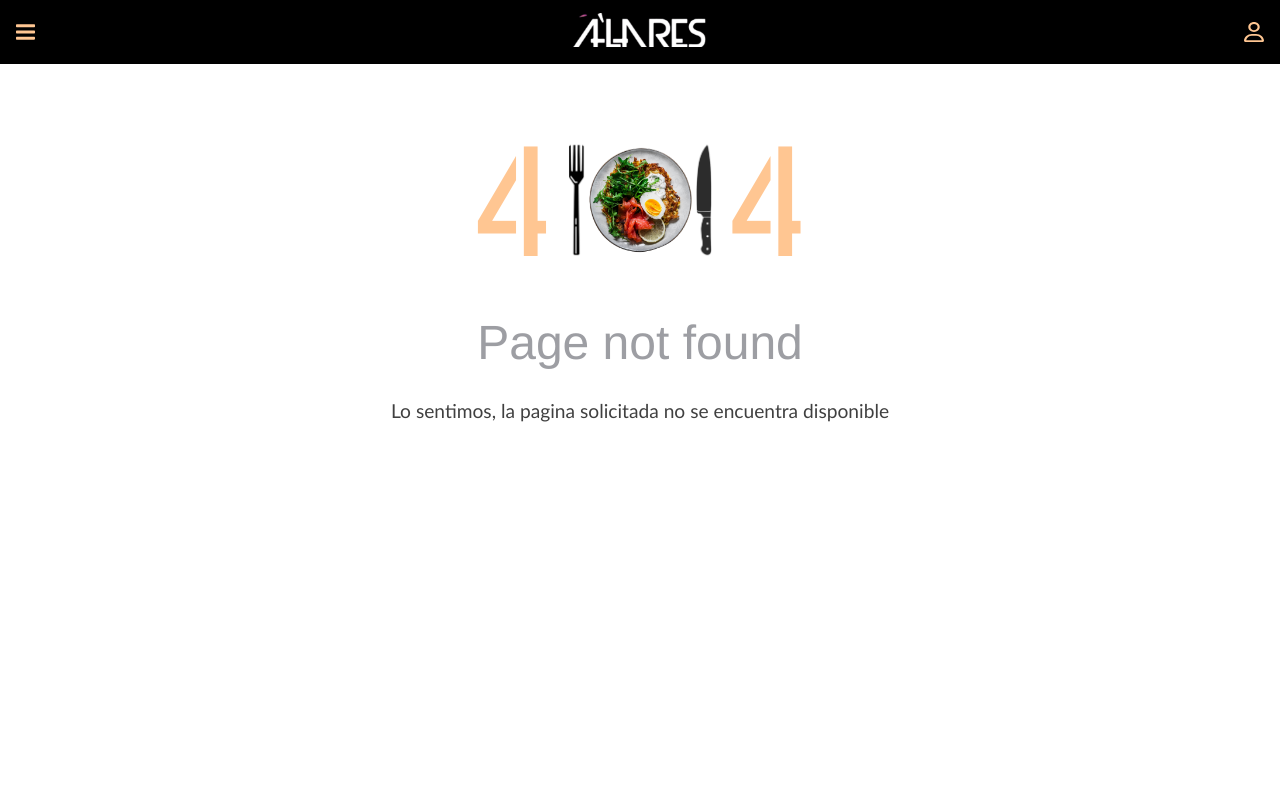
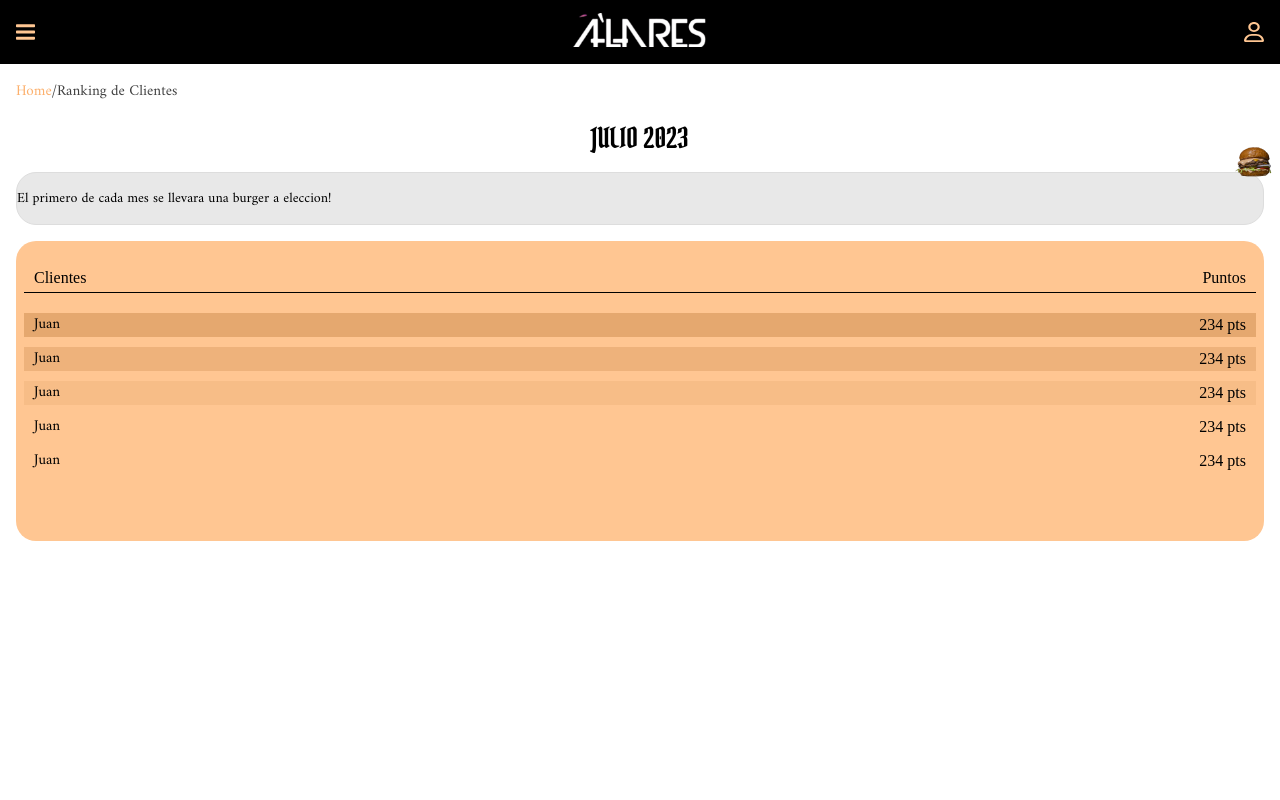
Before and after one commit to mauroibarra133/alaresjm, a React (Vite) app in the folder App/Frontend/: page /clientes in a window 1280 px wide. Shown: the top 800 px of the page. Built offline with nearby package versions, Linux system fonts and the light colour scheme; no server answers.

Commit message:
add(frontend/ranking): create ranking component

```diff
--- a/App/Frontend/src/App.jsx
+++ b/App/Frontend/src/App.jsx
@@ -13,6 +13,7 @@ import Login from './components/login/Login'
 import RequireAuth from './components/login/RequireAuth'
 import SignUp from './components/login/SignUp'
 import Reservas from './components/reserva/Reservas'
+import RankingClientes from './components/ranking/RankingClientes'
 
 function App() {
 
@@ -25,6 +26,7 @@ function App() {
       <Routes>
         <Route path='/' element={<Home/>}></Route>
         <Route path='/carta' element={<Carta/>}> </Route>
+        <Route path='/clientes' element={<RankingClientes/>}> </Route>
         <Route path='/reservas' element={
           <RequireAuth>
               <Reservas/>
--- a/App/Frontend/src/components/NavUser.jsx
+++ b/App/Frontend/src/components/NavUser.jsx
@@ -12,16 +12,30 @@ function NavUser({clicked, handleUserClick}) {
         <div className={`nav ${clicked ? 'active'  : ''} user`}>
         <div className="nav__container user" >
             {!auth.isLogin && (
-                <NavLink to='/api/login'  className='nav__item-container' >
+                <NavLink to='/api/login'  className='nav__item-container user' >
                     <div className='nav__item user' onClick={handleUserClick}><p>INICIAR SESION</p></div>
                 </NavLink>
             )}
             {auth.isLogin && (
-            <NavLink to='/api/login'  className='nav__item-container' >
+            <NavLink to='/a'  className='nav__item-container user' >
                 <div className='nav__item user' onClick={handleUserClick}><p>MI CUENTA</p></div>
             </NavLink>
             )}
-
+                        {auth.isLogin && (
+            <NavLink to='/'  className='nav__item-container user' >
+                <div className='nav__item user' onClick={handleUserClick}><p>MIS PEDIDOS</p></div>
+            </NavLink>
+            )}
+                        {auth.isLogin && (
+            <NavLink to='/'  className='nav__item-container user' >
+                <div className='nav__item user' onClick={handleUserClick}><p>MIS RESERVAS </p></div>
+            </NavLink>
+            )}
+                        {auth.isLogin && (
+            <NavLink to='/'  className='nav__item-container user' >
+                <div className='nav__item user' onClick={handleUserClick}><p>CERRAR SESION</p></div>
+            </NavLink>
+            )}
 
         </div>
     </div>
--- /dev/null
+++ b/App/Frontend/src/components/ranking/RankingClientes.jsx
@@ -0,0 +1,53 @@
+import Path from '../Path'
+import '../../styles/ranking/ranking.css'
+import burgerImg from '../../assets/images/burger-deco.png'
+
+function RankingClientes() {
+    return (
+        <div className="ranking__container">
+            <Path pathPrev={'Home'} pathActual={'Ranking de Clientes'}/>
+            <div className="ranking__title">
+                <p className='mes'>JULIO <span className='año'> 2023</span></p>
+            </div>
+            <div className="ranking__desc">
+                <p>El primero de cada mes se llevara una burger a eleccion!</p>
+                <img src={burgerImg} alt="Imagen de Hamburguesa" />
+            </div>
+            <div className="ranking__table-container">
+                <div className="ranking__table-header">
+                    <div className="ranking__header-client">
+                        <p>Clientes</p>
+                    </div>
+                    <div className="ranking__header-points">
+                        <p>Puntos</p>
+                    </div>
+                </div>
+                <div className="ranking__table-body">
+                    <div className="ranking__table-row">
+                        <div className="ranking__cliente">Juan</div>
+                        <div className="ranking__puntos">234 pts</div>
+                    </div>
+                    <div className="ranking__table-row">
+                        <div className="ranking__cliente">Juan</div>
+                        <div className="ranking__puntos">234 pts</div>
+                    </div>
+                    <div className="ranking__table-row">
+                        <div className="ranking__cliente">Juan</div>
+                        <div className="ranking__puntos">234 pts</div>
+                    </div>
+                    <div className="ranking__table-row">
+                        <div className="ranking__cliente">Juan</div>
+                        <div className="ranking__puntos">234 pts</div>
+                    </div>
+                    <div className="ranking__table-row">
+                        <div className="ranking__cliente">Juan</div>
+                        <div className="ranking__puntos">234 pts</div>
+                    </div>
+
+                </div>
+            </div>
+        </div>
+     );
+}
+
+export default RankingClientes;
--- a/App/Frontend/src/components/reserva/Reservas.jsx
+++ b/App/Frontend/src/components/reserva/Reservas.jsx
@@ -4,7 +4,7 @@ import {useForm} from 'react-hook-form'
 import axios from 'axios'
 import Modal from '../Modal'
 import {useAuth} from '../../hooks/useAuth'
-
+import {ONLY_LETTERS} from '../../utils/constants'
 function Reservas() {
 
     const customersId = useId()
@@ -96,9 +96,10 @@ async function onSubmit(data){
                     <div className="reservas__row">
                         <div>
                             <label htmlFor={clientId}>A nombre de</label>
-                            <input type="text" name={clientId} id={clientId} {...register("cliente",{required: true})}/>
+                            <input type="text" name={clientId} id={clientId} {...register("cliente",{required: true, pattern: ONLY_LETTERS})}/>
                         </div>
                         {errors.cliente?.type === 'required' && <p role="alert" className='form-error'>El nombre es requerido</p>}
+                        {errors.cliente?.type === 'pattern' && <p role="alert" className='form-error'>El nombre solo debe incluir letras</p>}
                     </div>
 
                     <div className="button__wrapper">
--- a/App/Frontend/src/styles/modal.css
+++ b/App/Frontend/src/styles/modal.css
@@ -40,6 +40,9 @@
 .modal__top.bad{
     background-color: var(--red-error-2);
 }
+.modal__info.info{
+    background-color: #6EB5FF;
+}
 .modal__body{
     display: flex;
     flex-direction: column;
@@ -56,7 +59,11 @@
     font-family: 'Amiri';
     font-size: .9rem;
 }
-
+.modal__buttons{
+    display: flex;
+    gap: 1.5rem;
+    justify-content: center;
+}
 .modal__button{
     max-width: 200px;
     background-color: var(--green-2);
@@ -73,6 +80,9 @@
 .modal__button.bad{
     background-color: var(--red-error-2);
 }
+.modal__button.info{
+    background-color: #6EB5FF
+}
 .modal__button:hover{
     background-color: var(--green-1);
     cursor: pointer;
@@ -85,3 +95,7 @@
     background-color: var(--red-error);
     cursor: pointer;
 }
+.modal__button.info:hover{
+    background-color:  #6EB5FF;
+    cursor: pointer;
+}
--- a/App/Frontend/src/styles/nav.css
+++ b/App/Frontend/src/styles/nav.css
@@ -80,10 +80,16 @@
     .nav__container.user{
         flex-direction: column;
         border-bottom-left-radius: 12px;
+        padding: 1rem;
+
     }
     .nav__item-container{
         width: 100%;
         border-right: 1px solid white;
+    }
+    .nav__item-container.user{
+        width: 100%;
+        border-right: none;
     }
     .nav__item{
         display: flex;
@@ -103,6 +109,7 @@
         align-self: stretch;
         border-bottom: 1px solid #FFF;
         padding: 1rem 1.125rem;
+        border-right: none;
     }
     .nav__item p{
         font-size: .8rem;
--- /dev/null
+++ b/App/Frontend/src/styles/ranking/ranking.css
@@ -0,0 +1,114 @@
+@import '../fonts.css';
+@import '../variables.css';
+
+/* COntainer */
+.ranking__container{
+    width: 100%;
+    min-height: 100vh;
+    height: auto;
+    display: flex;
+    flex-direction: column;
+    gap: 1rem;
+    padding: 1rem;
+}
+/* Title */
+.ranking__title{
+    display: flex;
+    justify-content: center;
+}
+.ranking__title .mes, .ranking__title .año{
+    color: var(--black-1);
+    text-align: center;
+    font-family: 'Pirata One';
+    font-size: 1.75rem;
+    font-style: normal;
+    font-weight: 400;
+    line-height: normal;
+}
+
+/* Desc */
+.ranking__desc{
+    position: relative;
+    width: 100%;
+    display: flex;
+    padding: 0.8rem 0rem;
+    align-items: center;
+    gap: 0.625rem;
+    border-radius: 1.25rem;
+    border: 1px solid #DDD;
+    background: #E8E8E8;
+}
+.ranking__desc p{
+    color: #000;
+    text-align: center;
+    font-family: 'Amiri';
+    font-size: 0.875rem;
+    font-style: normal;
+    font-weight: 400;
+    line-height: normal;
+}
+.ranking__desc img{
+    position: absolute;
+    top: -2.2rem;
+    right: -1rem;
+    width: 50px;
+    object-fit: contain;
+}
+/* Table */
+.ranking__table-container{
+    display: flex;
+    padding: 1.8rem 0.5rem;
+    flex-direction: column;
+    align-items: flex-start;
+    gap: 0.625rem;
+    border-radius: 1.25rem;
+    background: #FFC692;
+    min-height: 300px;
+}
+
+.ranking__table-header{
+    width: 100%;
+    display: flex;
+    padding: 0rem 0.625rem 0.3125rem 0.625rem;
+    justify-content: space-between;
+    align-items: center;
+    border-bottom: 1px solid #000;
+}
+
+.ranking__table-body{
+    width: 100%;
+    display: flex;
+    padding: 0.625rem 0rem;
+    flex-direction: column;
+    align-items: flex-start;
+    gap: 0.625rem;
+}
+.ranking__table-row{
+    width: 100%;
+    display: flex;
+    padding: 0rem 0.625rem;
+    justify-content: space-between;
+    align-items: center;
+}
+
+.ranking__cliente{
+    color: #000;
+    text-align: center;
+    font-family: Amiri;
+    font-size: 0.9375rem;
+    font-weight: 700;
+    line-height: 1.5rem; /* 160% */
+    letter-spacing: 0.00188rem;
+}
+
+/* First Positions */
+
+.ranking__table-row:first-child{
+    background: rgba(212, 149, 89, 0.60);
+}
+.ranking__table-row:nth-child(2){
+    background: rgba(212, 149, 89, 0.40);
+}
+.ranking__table-row:nth-child(3){
+    background: rgba(212, 149, 89, 0.20);
+}
```
Also changed, not shown: App/Frontend/src/assets/images/burger-deco.png (added).
